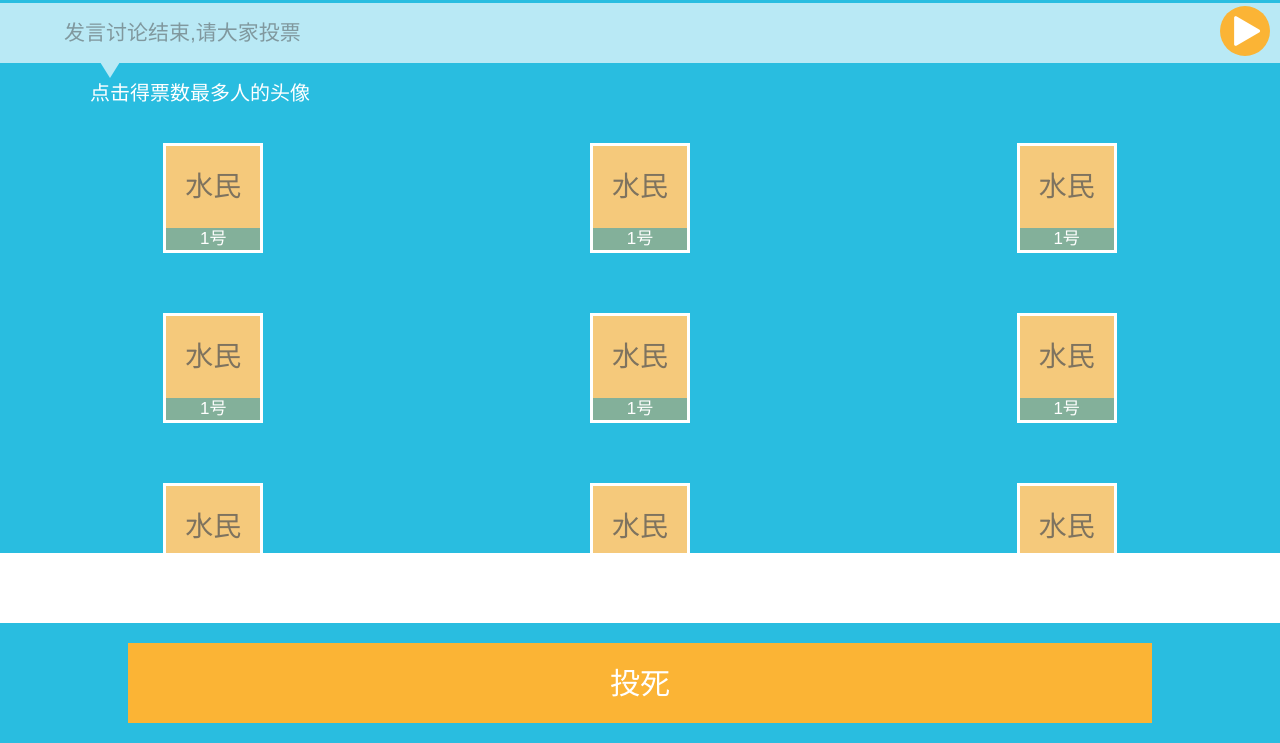
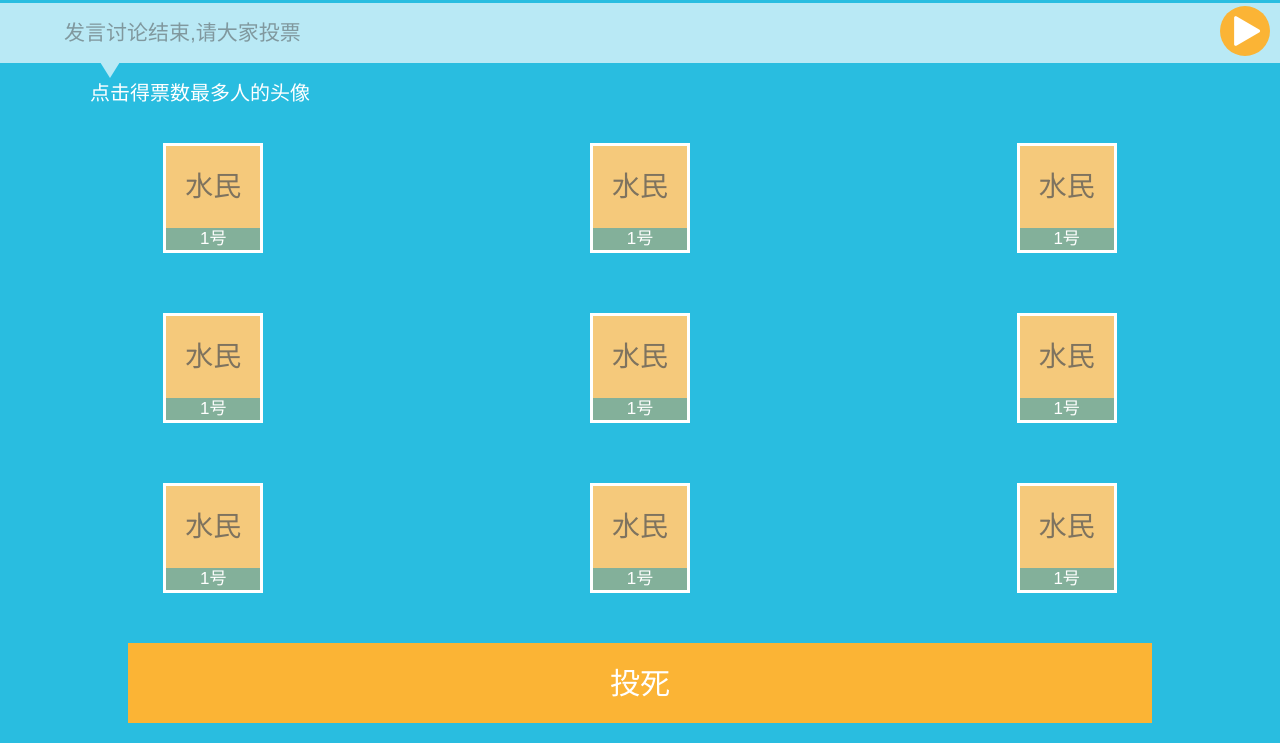
Before and after one commit to GuiXu40/Css-Demo, a plain HTML site: page test13/toupiao.html in a window 1280 px wide. Shown: the part 57-800 px from the top of the page. Drawn offline with Linux system fonts and the light colour scheme.

Commit message:
Update toupiao.css

```diff
--- a/test13/css/toupiao.css
+++ b/test13/css/toupiao.css
@@ -145,7 +145,7 @@ main .main-div1 {
 }
 main .main-div2 {
   width: 100%;
-  height: 430px;
+  height: 1000px;
   overflow: scroll;
 }
 main .main-div2::-webkit-scrollbar {
```
